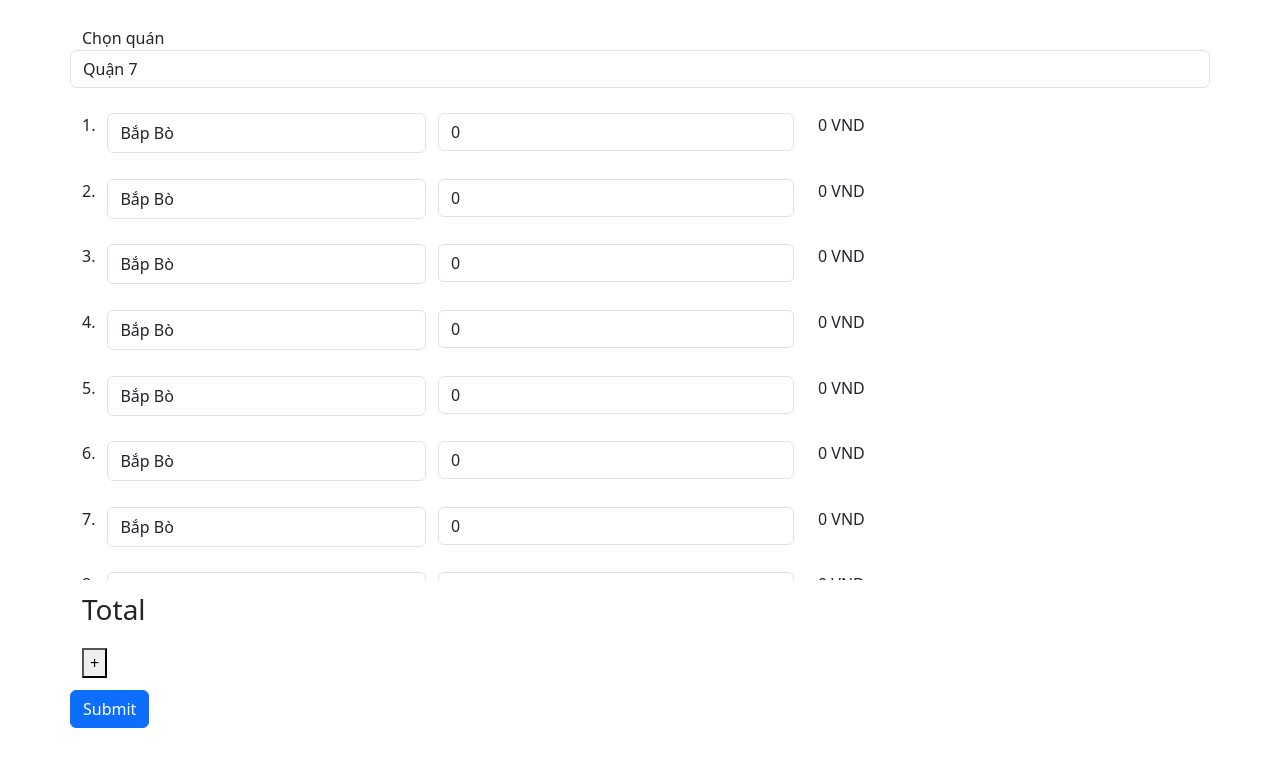
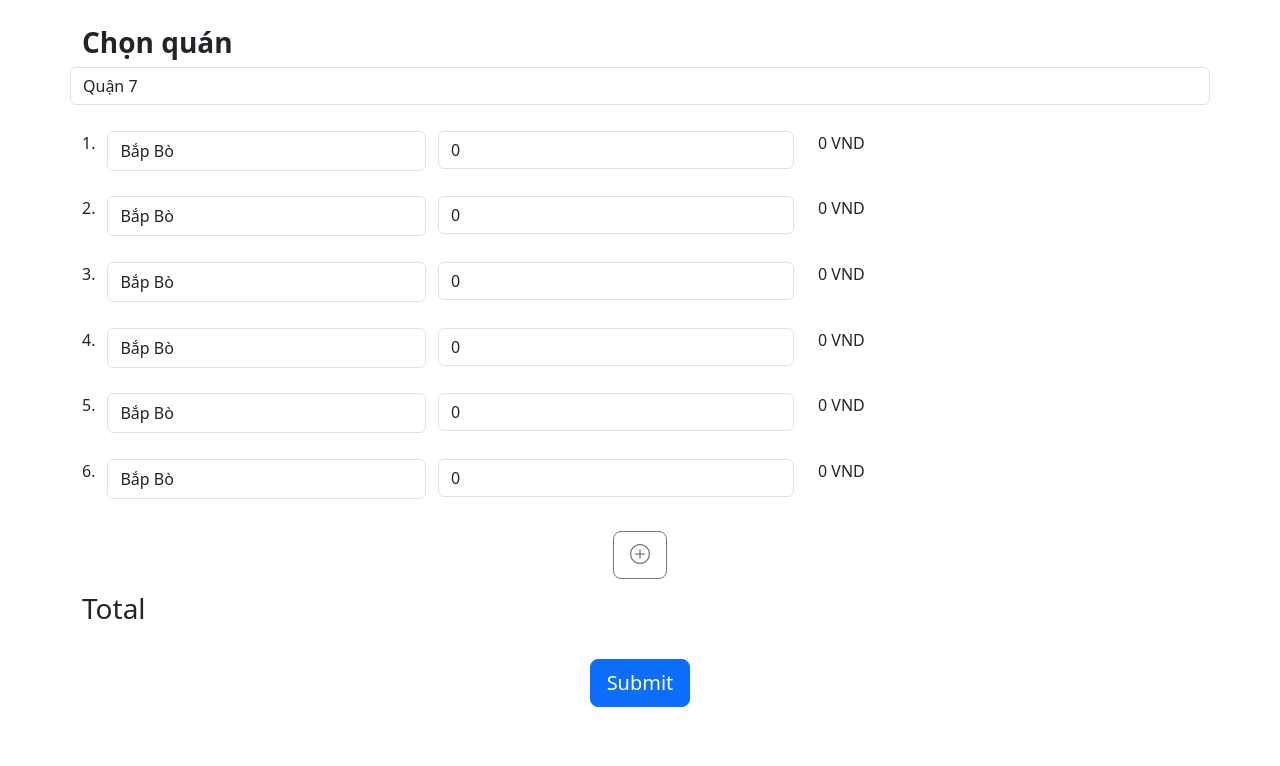
Before and after one commit to ductruonghoc/CHUBEO, a plain HTML site: page index.html in a window 1280 px wide. Drawn offline with nearby package versions, Linux system fonts and the light colour scheme.

Commit message:
ChuBeo v1.4

```diff
--- a/index.css
+++ b/index.css
@@ -4,7 +4,17 @@
 }
 
 #orderHere{
-    max-height: 60vh;
+    max-height: 50vh;
     overflow-x: hidden;
     overflow-y: scroll;
 }
+
+.btn-group{
+    display: flex;
+    width: 100%;
+    justify-content: center;
+}
+
+.btn-group button{
+    max-width: fit-content;
+}
--- a/index.html
+++ b/index.html
@@ -4,9 +4,11 @@
 <head>
     <meta charset="utf-8">
     <meta name="viewport" content="width=device-width, initial-scale=1">
-    <title>Bootstrap demo</title>
+    <title>DHT-CB</title>
+    <link rel="icon" type="image/x-icon" href="favicon.ico">
     <link href="https://cdn.jsdelivr.net/npm/bootstrap@5.3.2/dist/css/bootstrap.min.css" rel="stylesheet"
         integrity="sha384-T3c6CoIi6uLrA9TneNEoa7RxnatzjcDSCmG1MXxSR1GAsXEV/Dwwykc2MPK8M2HN" crossorigin="anonymous">
+    <link rel="stylesheet" href="https://cdn.jsdelivr.net/npm/bootstrap-icons@1.11.2/font/bootstrap-icons.min.css">
     <link rel="stylesheet" href="index.css">
 </head>
 
@@ -18,27 +20,32 @@
                     action="https://script.google.com/macros/s/AKfycbx3ymITtsiUdlekgOQB2UchwnKwXepQDzi49U86lY9bZD7_aDO41w7EtRiTs_Z6cHJ2lw/exec"
                     target="_blank" id="orderForm">
                     <div class="form-group row">
-                        <label for="QUA">Chọn quán</label>
+                        <label for="QUA">
+                            <h3><b>Chọn quán</b></h3>
+                        </label>
                         <select class="form-control" id="QUA" name="QUA">
                             <option value="07">Quận 7</option>
                             <option value="10">Quận 10</option>
                             <option value="12">Quận 12</option>
-                            <option value="BT">Quận Bình Thạnh  </option>
+                            <option value="BT">Quận Bình Thạnh </option>
                             <option value="TB">Quận Tân Bình</option>
                         </select>
                     </div>
                     <div id="orderHere" class="row">
                     </div>
+                    <div class="btn-group btn-group-lg" role="group">
+                        <button type="button" class="btn btn-outline-secondary" btn-sm" onclick="addNewOrder()"><i
+                                class="bi bi-plus-circle"></i></button>
+                    </div>
                     <div class="row">
                         <h3 class="col">Total</h3>
                         <h3 class="col" id="Total"></h3>
                     </div>
-                    <div>
-                        <button type="button" "btn btn-primary" onclick="addNewOrder()">+</button>
+
+                    <input name="ROQ" style="display:none;" id="ROQ">
+                    <div class="btn-group btn-group-lg" role="group">
+                        <button type="submit" class="btn btn-primary row">Submit</button>
                     </div>
-                    <input name="ROQ" style="display:none;" id="ROQ">
-
-                    <button type="submit" class="btn btn-primary row">Submit</button>
                 </form>
             </div>
         </div>
```
Also changed, not shown: admin.html (+2 -1 lines), favicon.ico (added).
